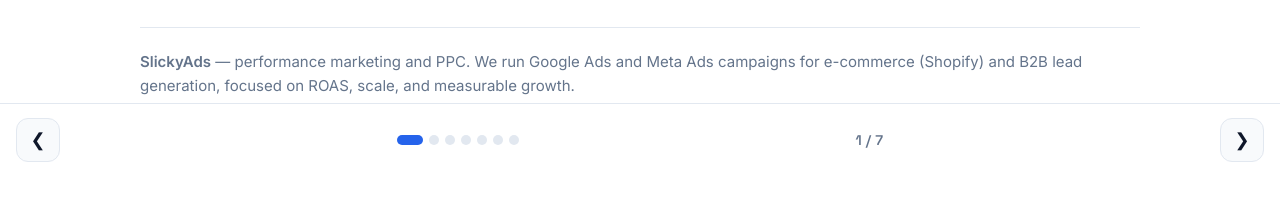
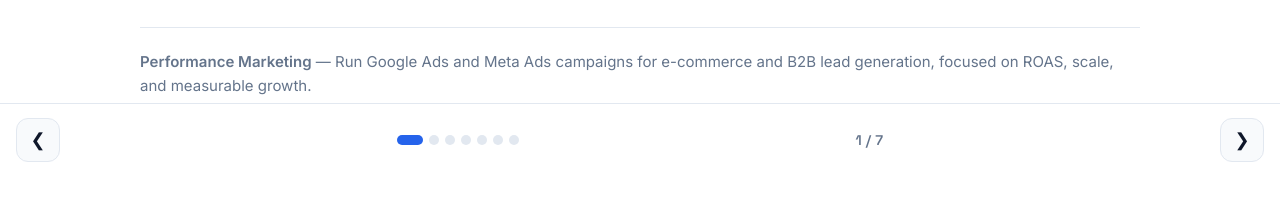
Before and after one commit to Slickyads/portfolio, a plain HTML site: page index.html in a window 1280 px wide. Shown: the part 628-828 px from the top of the page. Drawn offline with Linux system fonts and the light colour scheme.

Commit message:
Update index.html title and footer; reframe README
- Changed <title> to "Performance Marketing | Google & Meta Ads Management | AI Automation"
- Fixed footer: "Performance Marketin" → "Performance Marketing"
- Updated README: removed SlickyAds brand references, added contact links section (Instagram + WhatsApp), kept live URL and deployment notes

Co-Authored-By: Claude Code <noreply@anthropic.com>

```diff
--- a/index.html
+++ b/index.html
@@ -13,7 +13,7 @@
 <meta name="twitter:title" content="Performance Marketing AI Automation & Ads Campaign Management">
 <meta name="twitter:description" content="Portfolio for performance marketing AI automation and ads campaign management — Google Ads and Meta Ads for e-commerce and B2B lead generation, focused on ROAS and scale.">
 <meta name="twitter:image" content="https://adscampaign.slickyads.com/assets/performance-marketing.png">
-<title>Performance Marketing AI Automation & Ads Campaign Management</title>
+<title>Performance Marketing | Google & Meta Ads Management | AI Automation</title>
 <script type="application/ld+json">
 {
   "@context": "https://schema.org",
@@ -234,7 +234,7 @@
   <section class="slide" aria-label="Slide 7 of 7"><img src="assets/7.webp" alt="Build your brand today — SlickyAds"><div class="caption">Start building your brand today</div></section>
 </main>
 <footer class="site-footer">
-  <p><strong>SlickyAds</strong> — performance marketing and PPC. We run Google Ads and Meta Ads campaigns for e-commerce (Shopify) and B2B lead generation, focused on ROAS, scale, and measurable growth.</p>
+  <p><strong>Performance Marketing</strong> — Run Google Ads and Meta Ads campaigns for e-commerce and B2B lead generation, focused on ROAS, scale, and measurable growth.</p>
   <a href="https://instagram.com/slickyads" target="_blank" rel="noopener">Instagram · @slickyads</a>
   <a href="https://wa.me/971543599147" target="_blank" rel="noopener">WhatsApp · +971 54 359 9147</a>
 </footer>
```
Also changed, not shown: 1 other file.
